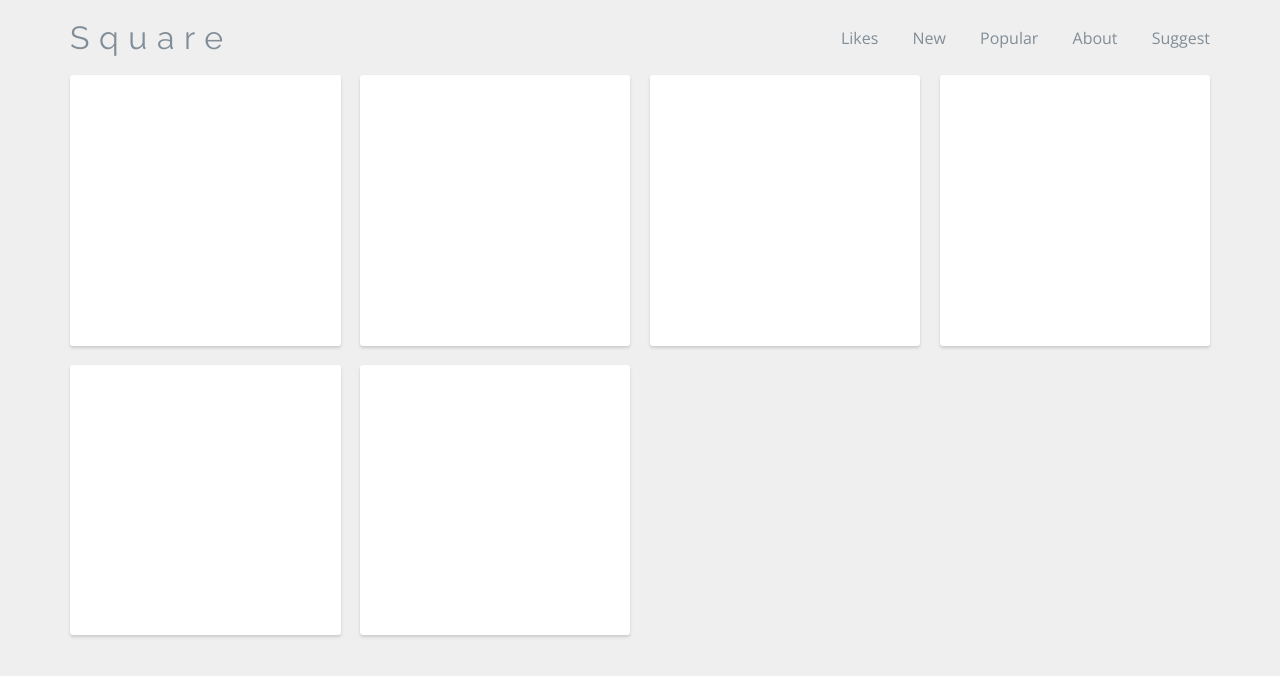
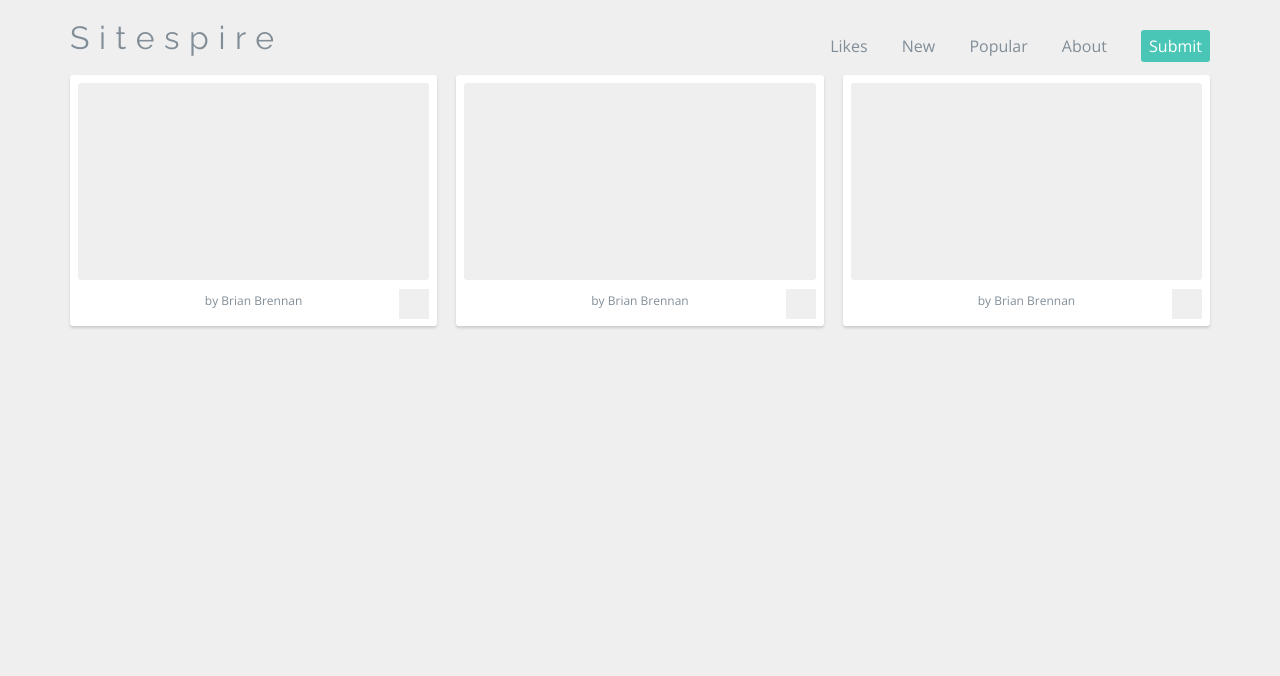
Before and after one commit to brianbrennan/square-design, a website: page index.html in a window 1280 px wide. Drawn offline with nearby package versions, Linux system fonts and the light colour scheme.

Commit message:
Adding cards

```diff
--- a/components/scss/_variables.scss
+++ b/components/scss/_variables.scss
@@ -8,6 +8,7 @@ $body			: 'Open Sans', sans-serif;
 
 $lighter-grey	: #efefef;
 $light-grey 	: #ccc;
+$green			: #4AC6B7;
 $dark			: #818D97;
 $darker 		: #484D51;
 $white			: #FFF;
--- a/components/scss/style.scss
+++ b/components/scss/style.scss
@@ -12,6 +12,8 @@ $susy: (
 
 body{
 	background-color:$lighter-grey;
+	font-family:$body;
+	color:$dark;
 }
 
 header{
@@ -28,11 +30,11 @@ header{
 		margin-top: $reg - $tny;
 		color:$dark;
 
-		@include breakpoint(640px){
+		@include breakpoint(760px){
 			@include span(3);
 		}
 
-		@include breakpoint(0 639px){
+		@include breakpoint(0 759px){
 			@include span(12);
 			text-align:center;
 		}
@@ -42,19 +44,19 @@ header{
 		font-family:$body;
 		color:$dark;
 
-		@include breakpoint(830px){
+		@include breakpoint(840px){
 			@include span(6);
 			@include last();
 			margin-top:$reg;
 		}
 
-		@include breakpoint(640px 829px){
+		@include breakpoint(760px 839px){
 			@include span(9);
 			@include last();
 			margin-top:$reg;
 		}
 
-		@include breakpoint(0px 639px){
+		@include breakpoint(0px 759px){
 			@include span(12);
 			margin-top:$sm;
 			margin-bottom:$sm;
@@ -63,7 +65,7 @@ header{
 		ul{
 			float:right;
 
-			@include breakpoint(0 640px){
+			@include breakpoint(0 759px){
 				display:block;
 				width:100%;
 				text-align:center;
@@ -77,6 +79,13 @@ header{
 
 			&:nth-child(5n){
 				margin-right:0;
+			}
+
+			&.cta{
+				background-color:$green;
+				padding:$tny;
+				color:$white;
+				border-radius:$mic;
 			}
 		}
 	}
@@ -92,20 +101,12 @@ header{
 	.piece{
 		margin-bottom:$sm;
 		box-sizing:border-box;
-		height:100px;
 		background-color:$white;
 		border-radius:$mic;
 		box-shadow: 0px 2px $mic $light-grey;
+		padding:$tny;
 
-		@include breakpoint(1140px){
-			@include span(3);
-
-			&:nth-child(4n){
-				@include last();
-			}
-		}
-
-		@include breakpoint(760px 1139px){
+		@include breakpoint(960px){
 			@include span(4);
 
 			&:nth-child(3n){
@@ -113,7 +114,7 @@ header{
 			}
 		}
 
-		@include breakpoint(480px 759px){
+		@include breakpoint(760px 959px){
 			@include span(6);
 
 			&:nth-child(2n){
@@ -121,10 +122,32 @@ header{
 			}
 		}
 
-		@include breakpoint(0px 480px){
+		@include breakpoint(0px 759px){
 			@include span(12);
 
 			border-bottom:1px solid $lighter-grey;
+		}
+
+		.image{
+			background-color:$lighter-grey;
+			border-radius:$mic;
+			width:100%;
+		}
+
+		span{
+			text-align:center;
+			margin-top:$sm;
+			display:block;
+			font-size:12px;
+		}
+
+		.like{
+			background-color:$lighter-grey;
+			width:$reg;
+			height:$reg;
+			float:right;
+			display:inline-block;
+			margin-top:-($sm + $mic);
 		}
 	}
 
--- a/components/styles.css
+++ b/components/styles.css
@@ -33,7 +33,9 @@ table {
   border-spacing: 0; }
 
 body {
-  background-color: #efefef; }
+  background-color: #efefef;
+  font-family: 'Open Sans', sans-serif;
+  color: #818D97; }
 
 header {
   height: 60px;
@@ -47,12 +49,12 @@ header {
     letter-spacing: .3em;
     margin-top: 22px;
     color: #818D97; }
-    @media  (min-width: 640px) {
+    @media  (min-width: 760px) {
       header .logo {
         width: 23.7288135593%;
         float: left;
         margin-right: 1.6949152542%; } }
-    @media  (min-width: 0) and (max-width: 639px) {
+    @media  (min-width: 0) and (max-width: 759px) {
       header .logo {
         width: 100%;
         float: left;
@@ -62,7 +64,7 @@ header {
   header nav {
     font-family: 'Open Sans', sans-serif;
     color: #818D97; }
-    @media  (min-width: 830px) {
+    @media  (min-width: 840px) {
       header nav {
         width: 49.1525423729%;
         float: left;
@@ -70,7 +72,7 @@ header {
         float: right;
         margin-right: 0;
         margin-top: 30px; } }
-    @media  (min-width: 640px) and (max-width: 829px) {
+    @media  (min-width: 760px) and (max-width: 839px) {
       header nav {
         width: 74.5762711864%;
         float: left;
@@ -78,7 +80,7 @@ header {
         float: right;
         margin-right: 0;
         margin-top: 30px; } }
-    @media  (min-width: 0px) and (max-width: 639px) {
+    @media  (min-width: 0px) and (max-width: 759px) {
       header nav {
         width: 100%;
         float: left;
@@ -88,7 +90,7 @@ header {
         margin-bottom: 15px; } }
     header nav ul {
       float: right; }
-      @media  (min-width: 0) and (max-width: 640px) {
+      @media  (min-width: 0) and (max-width: 759px) {
         header nav ul {
           display: block;
           width: 100%;
@@ -99,6 +101,11 @@ header {
       margin-right: 30px; }
       header nav li:nth-child(5n) {
         margin-right: 0; }
+      header nav li.cta {
+        background-color: #4AC6B7;
+        padding: 8px;
+        color: #FFF;
+        border-radius: 3px; }
 
 .wrapper {
   max-width: 1140px;
@@ -112,19 +119,11 @@ header {
 .pieces .piece {
   margin-bottom: 15px;
   box-sizing: border-box;
-  height: 100px;
   background-color: #FFF;
   border-radius: 3px;
-  box-shadow: 0px 2px 3px #ccc; }
-  @media  (min-width: 1140px) {
-    .pieces .piece {
-      width: 23.7288135593%;
-      float: left;
-      margin-right: 1.6949152542%; }
-      .pieces .piece:nth-child(4n) {
-        float: right;
-        margin-right: 0; } }
-  @media  (min-width: 760px) and (max-width: 1139px) {
+  box-shadow: 0px 2px 3px #ccc;
+  padding: 8px; }
+  @media  (min-width: 960px) {
     .pieces .piece {
       width: 32.2033898305%;
       float: left;
@@ -132,7 +131,7 @@ header {
       .pieces .piece:nth-child(3n) {
         float: right;
         margin-right: 0; } }
-  @media  (min-width: 480px) and (max-width: 759px) {
+  @media  (min-width: 760px) and (max-width: 959px) {
     .pieces .piece {
       width: 49.1525423729%;
       float: left;
@@ -140,10 +139,26 @@ header {
       .pieces .piece:nth-child(2n) {
         float: right;
         margin-right: 0; } }
-  @media  (min-width: 0px) and (max-width: 480px) {
+  @media  (min-width: 0px) and (max-width: 759px) {
     .pieces .piece {
       width: 100%;
       float: left;
       margin-left: 0;
       margin-right: 0;
       border-bottom: 1px solid #efefef; } }
+  .pieces .piece .image {
+    background-color: #efefef;
+    border-radius: 3px;
+    width: 100%; }
+  .pieces .piece span {
+    text-align: center;
+    margin-top: 15px;
+    display: block;
+    font-size: 12px; }
+  .pieces .piece .like {
+    background-color: #efefef;
+    width: 30px;
+    height: 30px;
+    float: right;
+    display: inline-block;
+    margin-top: -18px; }
--- a/index.html
+++ b/index.html
@@ -9,7 +9,7 @@
 	<header>
 		<div class="wrapper">
 			<div class="logo">
-				Square
+				Sitespire
 			</div>
 
 			<nav>
@@ -18,7 +18,7 @@
 					<li>New</li>
 					<li>Popular</li>
 					<li>About</li>
-					<li>Suggest</li>
+					<li class="cta">Submit</li>
 				</ul>
 			</nav>
 		</div>
@@ -26,12 +26,25 @@
 
 	<div class="wrapper">
 		<div class="pieces">
-			<div class="piece"></div>
-			<div class="piece"></div>
-			<div class="piece"></div>
-			<div class="piece"></div>
-			<div class="piece"></div>
-			<div class="piece"></div>
+			<div class="piece">
+				<div class="image"></div>
+				<span>by Brian Brennan</span>
+				<span class="like"></span>
+			</div>
+
+			<div class="piece">
+				<div class="image"></div>
+				<span>by Brian Brennan</span>
+				<span class="like"></span>
+			</div>
+
+			<div class="piece">
+				<div class="image"></div>
+				<span>by Brian Brennan</span>
+				<span class="like"></span>
+			</div>
+
+
 
 		</div>
 	</div>
```
Also changed, not shown: components/js/script.js (+18 -2 lines), components/script.js.
